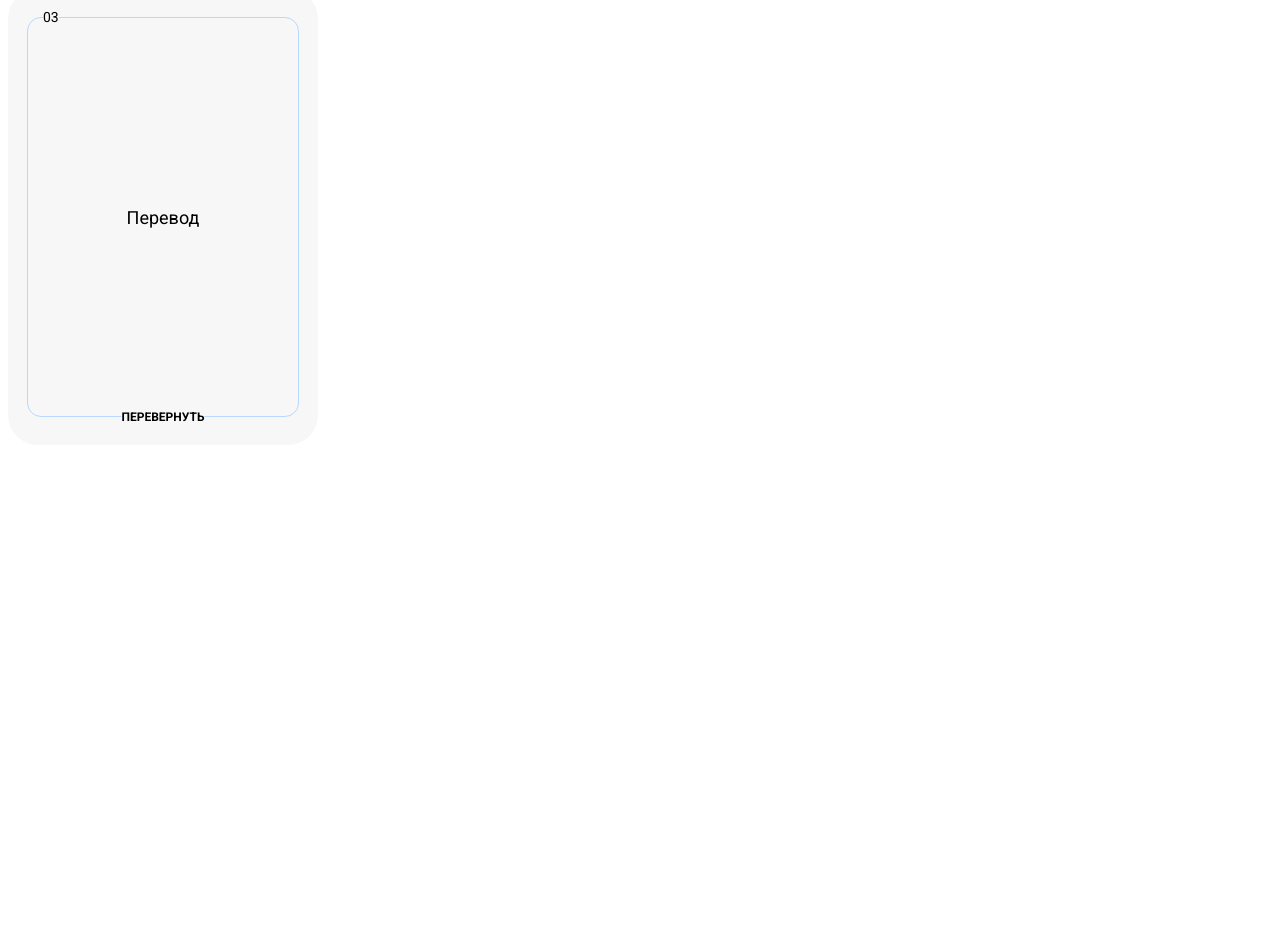
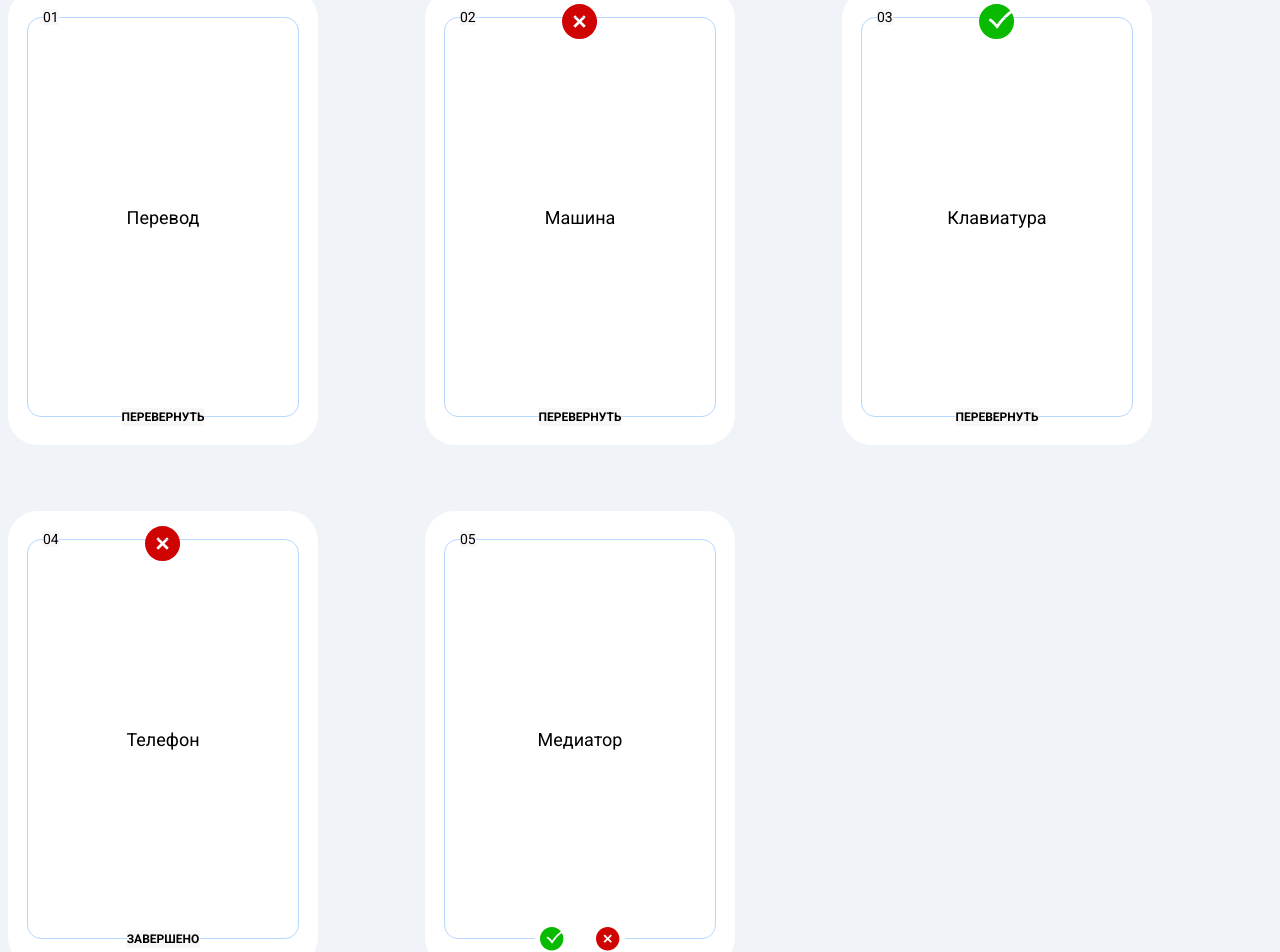
Before and after one commit to vabarskov/purple_homework, a Vue app: page / in a window 1280 px wide. Shown: the part 165-1117 px from the top of the page. Before the commit the page ends 800 px from the top, so only its background shows below. Built offline with nearby package versions, Linux system fonts and the light colour scheme.

Commit message:
card template

```diff
--- a/src/App.vue
+++ b/src/App.vue
@@ -5,7 +5,7 @@
     </div>
     <div class="inner-page" v-else>
         <div class="cards-wrapper">
-            <AppCard @rotated="console.log('rotated')" @completed="console.log('completed')" v-bind="card" />
+            <AppCard @rotated="console.log('rotated')" @completed="console.log('completed')" v-for="card in cards" :key="card.num" v-bind="card" />
         </div>
     </div>
 </template>
@@ -17,13 +17,43 @@
     import { ref } from "vue";
 
     const showMain = ref(false);
-    const card = ref({
-        num: '03',
-        word: 'Перевод',
-        translation: 'Translation',
-        state: 'closed',
-        status: 'pending'
-    });
+    const cards = ref([
+        {
+            num: '01',
+            word: 'Перевод',
+            translation: 'Translation',
+            state: 'closed',
+            status: 'pending'
+        },
+        {
+            num: '02',
+            word: 'Машина',
+            translation: 'Car',
+            state: 'closed',
+            status: 'false'
+        },
+        {
+            num: '03',
+            word: 'Клавиатура',
+            translation: 'Keyboard',
+            state: 'closed',
+            status: 'true'
+        },
+        {
+            num: '04',
+            word: 'Телефон',
+            translation: 'Phone',
+            state: 'opened',
+            status: 'false'
+        },
+        {
+            num: '05',
+            word: 'Медиатор',
+            translation: 'Pick',
+            state: 'opened',
+            status: 'pending'
+        },
+    ]);
 </script>
 
 <style scoped>
@@ -33,4 +63,11 @@
         align-content: center;
         min-height: 100vh;
     }
+    .cards-wrapper {
+        display: flex;
+        justify-content: flex-start;
+        flex-wrap: wrap;
+        column-gap: 107px;
+        row-gap: 66px;
+    }
 </style>
--- a/src/components/Card.vue
+++ b/src/components/Card.vue
@@ -1,20 +1,33 @@
 <template>
     <div class="card">
         <div class="card__num">{{ props.num }}</div>
+        <div class="card__pin" v-if="isCompleted">
+            <AppTrueIcon v-if="isTrue" />
+            <AppFalseIcon v-else />
+        </div>
         <div class="card__content">
             {{ props.word }}
         </div>
         <div class="card__bottom" @click="rotate" v-if="!rotated">
             {{ props.rotateName }}
         </div>
-        <div class="card__bottom" @click="complete" v-else>
-            {{ props.completeName }}
-        </div>
+        <template v-else>
+            <div class="card__bottom__pins" v-if="!isCompleted && rotated">
+                <AppTrueIcon />
+                <AppFalseIcon />
+            </div>
+            <div class="card__bottom" @click="complete" v-else>
+                {{ props.completeName }}
+            </div>
+        </template>
     </div>
 </template>
 
 <script setup>
     import { computed } from "vue";
+
+    import AppTrueIcon from './Icons/True.vue';
+    import AppFalseIcon from './Icons/False.vue';
 
     const props = defineProps({
         num: {type: String, default: '01'},
@@ -25,8 +38,14 @@
         state: {type: String, default: 'closed'},
         status: {type: String, default: 'pending'}
     });
+    const isCompleted = computed(() => {
+        return props.status !== 'pending'
+    });
+    const isTrue = computed(() => {
+        return props.status === 'true'
+    });
     const rotated = computed(() => {
-        return props.state !== 'closed'
+        return props.state === 'opened'
     });
     function rotate() {
         emit('rotated');
@@ -47,9 +66,9 @@
 <style scoped>
     .card {
         position: relative;
-        width: 250px;
+        min-width: 250px;
         height: 376px;
-        background: #f7f7f7;
+        background: var(--color-button);
         border-radius: 30px;
         padding: 40px 30px;
     }
@@ -96,4 +115,39 @@
         z-index: 2;
         font-size: 18px;
     }
+
+    .card__pin {
+        position: absolute;
+        left: calc(50% - 18px);
+        top: 15px;
+        width: 36px;
+        height: 36px;
+        z-index: 2;
+    }
+
+    .card__pin svg {
+        width: 100%;
+        height: 100%;
+    }
+
+    .card__bottom__pins {
+        position: absolute;
+        bottom: 16px;
+        padding-left: 5px;
+        padding-right: 5px;
+        left: calc(50% - 45px);
+        display: flex;
+        z-index: 2;
+        background: var(--color-button);
+    }
+
+    .card__bottom__pins svg {
+        width: 24px;
+        height: 24px;
+    }
+
+    .card__bottom__pins svg:first-child {
+        margin-right: 32px;
+    }
+
 </style>
--- /dev/null
+++ b/src/components/Icons/False.vue
@@ -0,0 +1,9 @@
+<template>
+    <svg width="20" height="20" viewBox="0 0 20 20" fill="none" xmlns="http://www.w3.org/2000/svg">
+        <path fill-rule="evenodd" clip-rule="evenodd" d="M13.211 12.139L12.15 13.2L9.749 10.801L7.349 13.197L6.289 12.136L8.688 9.741L6.289 7.343L7.35 6.282L9.75 8.681L12.151 6.284L13.211 7.346L10.811 9.741L13.211 12.139ZM9.75 0C4.374 0 0 4.374 0 9.75C0 15.126 4.374 19.5 9.75 19.5C15.126 19.5 19.5 15.126 19.5 9.75C19.5 4.374 15.126 0 9.75 0Z" fill="#D00303"/>
+    </svg>
+</template>
+
+<script setup>
+
+</script>
--- /dev/null
+++ b/src/components/Icons/True.vue
@@ -0,0 +1,9 @@
+<template>
+    <svg width="20" height="20" viewBox="0 0 20 20" fill="none" xmlns="http://www.w3.org/2000/svg">
+        <path fill-rule="evenodd" clip-rule="evenodd" d="M10.732 13.058L10.517 13.439H9.677L9.424 13.103C9.409 13.08 7.922 10.858 6 9.642L5.365 9.242L6.167 7.974L6.8 8.374C8.185 9.249 9.335 10.527 10.013 11.38C11.078 9.775 13.572 6.432 17.397 3.721C15.61 1.459 12.849 0 9.75 0C4.374 0 0 4.374 0 9.75C0 15.126 4.374 19.5 9.75 19.5C15.126 19.5 19.5 15.126 19.5 9.75C19.5 8.013 19.038 6.385 18.239 4.971C13.406 8.417 10.761 13.007 10.732 13.058Z" fill="#09BB00"/>
+    </svg>
+</template>
+
+<script setup>
+
+</script>
--- a/src/style.css
+++ b/src/style.css
@@ -18,4 +18,5 @@
 
 body {
     font-family: var(--project-font), sans-serif;
+    background-color: #F0F4F8;
 }
```
